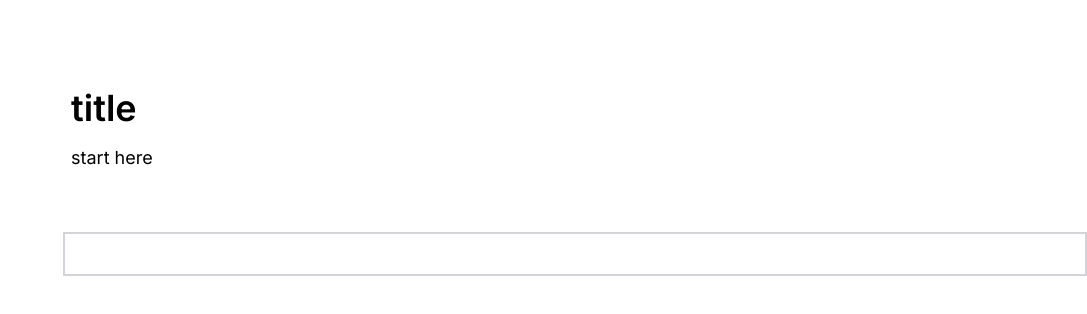
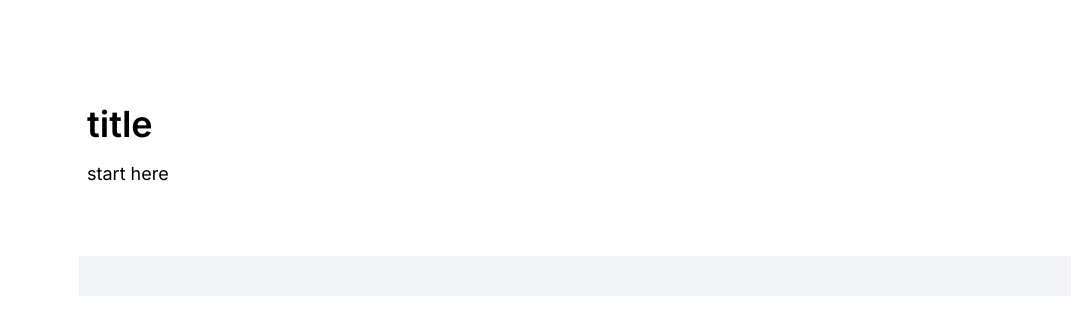
Before and after one commit to huilensolis/project-unknown, a Next.js app: page /app/edit in a window 1280 px wide. Shown: the top 314 px of the page, without its empty margins (193-1280 px from the left). Built offline with nearby package versions, Linux system fonts and the light colour scheme.

Commit message:
feat: handle adding new editable box

```diff
--- a/src/app/app/edit/page.tsx
+++ b/src/app/app/edit/page.tsx
@@ -1,4 +1,4 @@
-import { EditableBox } from '@/app/components/editor/EditableBox'
+import { EditableDoc } from '@/app/components/editor/EditableBox'
 
 export default function EditPage() {
   return (
@@ -7,7 +7,7 @@ export default function EditPage() {
         <h1 className="text-4xl font-semibold p-2">title</h1>
         <p className="min-h-24 text-lg p-2">start here</p>
 
-        <EditableBox />
+        <EditableDoc />
       </article>
     </div>
   )
--- a/src/app/app/layout.tsx
+++ b/src/app/app/layout.tsx
@@ -7,7 +7,7 @@ export default function AppLayout({ children }: { children: ReactNode }) {
       <div className="flex w-full h-full sticky top-0 left-0">
         <AppAside />
       </div>
-      <main className="w-full">{children}</main>
+      <main className="w-full p-4">{children}</main>
     </div>
   )
 }
--- a/src/app/components/editor/EditableBox.tsx
+++ b/src/app/components/editor/EditableBox.tsx
@@ -1,15 +1,23 @@
 'use client'
 
 import { SlashCommandMenu } from '@/components/slash-command-menu'
-import { MenuCommand, MenuCommandType } from '@/types'
+import { INPUT_BOX_BASE_CLASSNAME, COMMAND_TYPE_CLASSNAMES } from '@/constants'
+import { cn } from '@/lib/utils'
+import { uuid } from '@/lib/uuid'
+import { Box, MenuCommand, MenuCommandType } from '@/types'
 import { useCallback, useRef, useState } from 'react'
 
-const INPUT_BOX_BASE_CLASSNAME = 'border-2 border-gray-300 p-2'
-export function EditableBox() {
+export function EditableBox({
+  box,
+  onAddBox,
+}: {
+  box: Box
+  onAddBox: (box: Box) => void
+}) {
   const editableBoxRef = useRef<HTMLDivElement>(null)
   const [showCommandMenu, setShowCommandMenu] = useState(false)
   const [inputBoxClassName, setInputBoxClassName] = useState(
-    INPUT_BOX_BASE_CLASSNAME,
+    cn(INPUT_BOX_BASE_CLASSNAME, COMMAND_TYPE_CLASSNAMES[box.type]),
   )
   const focusEditableBox = useCallback(() => {
     if (editableBoxRef.current) {
@@ -20,23 +28,21 @@ export function EditableBox() {
   const onSelectCommand = (command: MenuCommand) => {
     const { type } = command
 
-    if (type === MenuCommandType.HEADING) {
-      setInputBoxClassName(INPUT_BOX_BASE_CLASSNAME + ' text-2xl font-bold')
-    } else if (type === MenuCommandType.PARAGRAPH) {
-      setInputBoxClassName(INPUT_BOX_BASE_CLASSNAME + ' text-base font-normal')
-    }
+    setInputBoxClassName(
+      cn(INPUT_BOX_BASE_CLASSNAME, COMMAND_TYPE_CLASSNAMES[type]),
+    )
 
     setShowCommandMenu(false)
     focusEditableBox()
   }
 
   return (
-    <section className="relative">
+    <div className="relative my-2">
       <div
+        data-box-id={box.id}
         ref={editableBoxRef}
         className={inputBoxClassName}
         contentEditable
-        // onInput={handleInput}
         onKeyDown={(event) => {
           if (event.key === '/') {
             setShowCommandMenu(true)
@@ -44,6 +50,14 @@ export function EditableBox() {
 
           if (event.key === 'Escape') {
             setShowCommandMenu(false)
+          }
+
+          if (event.key === 'Enter') {
+            return onAddBox({
+              content: '',
+              id: uuid(),
+              type: MenuCommandType.PARAGRAPH,
+            })
           }
         }}
       />
@@ -59,6 +73,43 @@ export function EditableBox() {
           />
         </aside>
       ) : null}
+    </div>
+  )
+}
+
+export function EditableDoc() {
+  const [boxes, setBoxes] = useState<Box[]>([
+    {
+      content: 'hello world',
+      id: 'firstbox',
+      type: MenuCommandType.HEADING,
+    },
+  ])
+  const editableDocRef = useRef<HTMLElement>(null)
+
+  const addBox = useCallback((newBox: Box) => {
+    setBoxes((boxes) => {
+      return [...boxes, newBox]
+    })
+
+    setTimeout(() => {
+      if (!editableDocRef.current) return
+
+      const selector = `[data-box-id='${newBox.id}']`
+
+      const boxToFocus = editableDocRef.current.querySelector(selector)
+
+      if (boxToFocus instanceof HTMLElement) {
+        boxToFocus.focus()
+      }
+    }, 10)
+  }, [])
+
+  return (
+    <section ref={editableDocRef}>
+      {boxes.map((box, index) => {
+        return <EditableBox onAddBox={addBox} key={index} box={box} />
+      })}
     </section>
   )
 }
```
